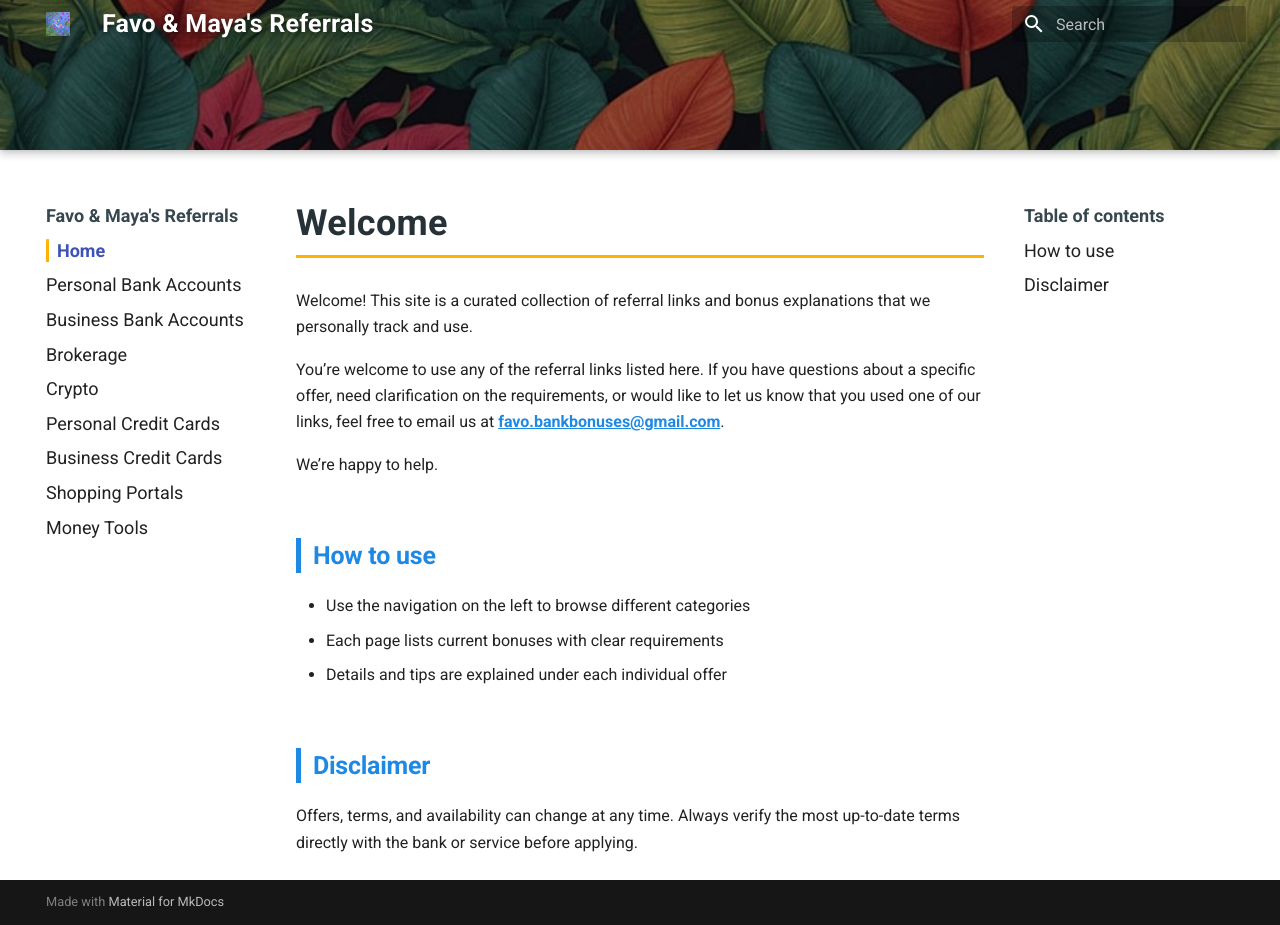
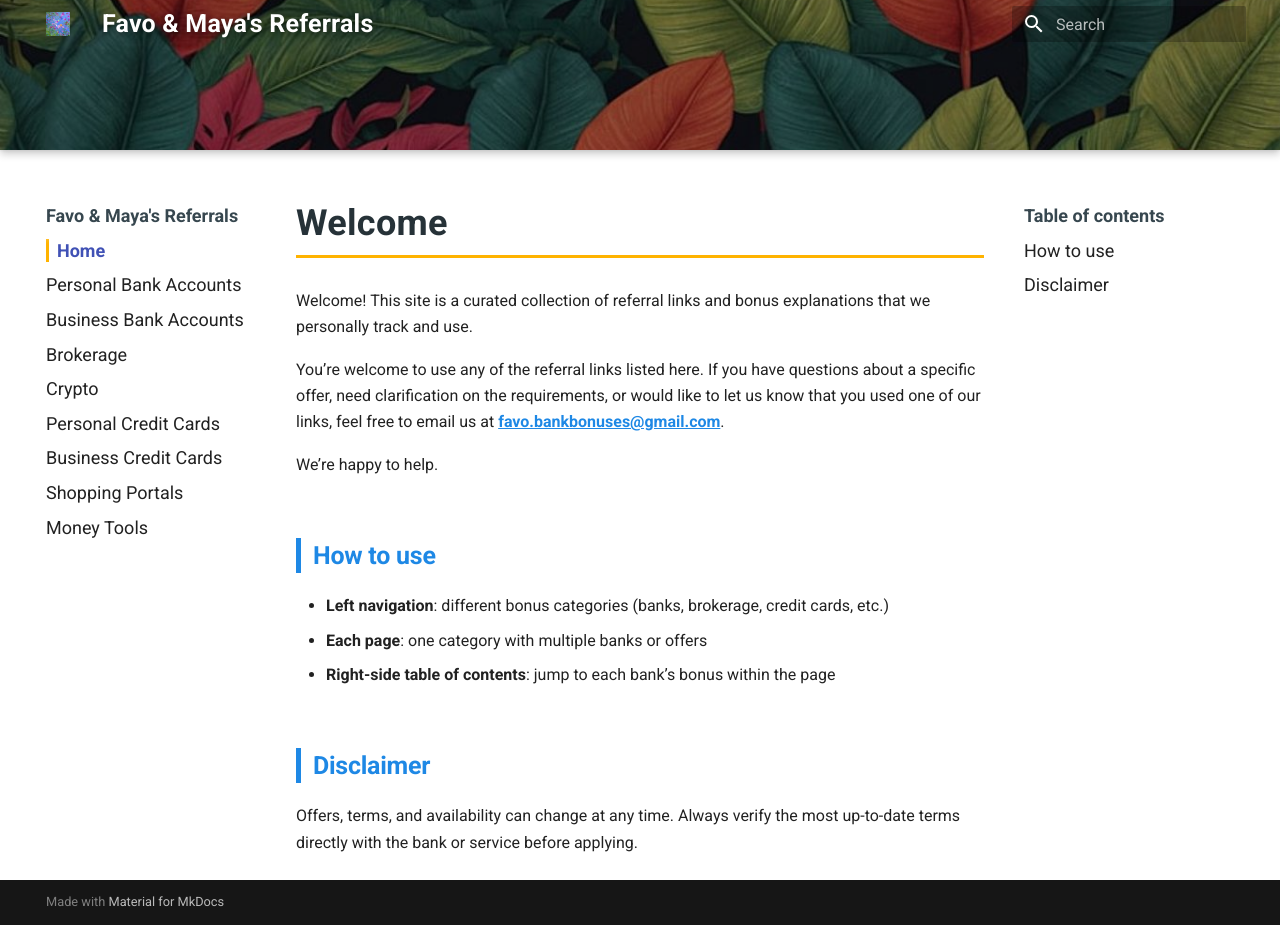
Before and after one commit to whispersofzephyr/favolinkhub-site, an MkDocs documentation site: the page built from docs/index.md, in a window 1280 px wide. Built offline with MkDocs 1.6.1 and Material for MkDocs 9.7.7, drawn with Linux system fonts in a browser that asks for light colours.

Commit message:
Update index.md

```diff
--- a/docs/index.md
+++ b/docs/index.md
@@ -7,9 +7,10 @@ You’re welcome to use any of the referral links listed here. If you have quest
 We’re happy to help.
 
 ## How to use
-- Use the navigation on the left to browse different categories
-- Each page lists current bonuses with clear requirements
-- Details and tips are explained under each individual offer
+
+- **Left navigation**: different bonus categories (banks, brokerage, credit cards, etc.)
+- **Each page**: one category with multiple banks or offers
+- **Right-side table of contents**: jump to each bank’s bonus within the page
 
 ## Disclaimer
 Offers, terms, and availability can change at any time. Always verify the most up-to-date terms directly with the bank or service before applying.
```
